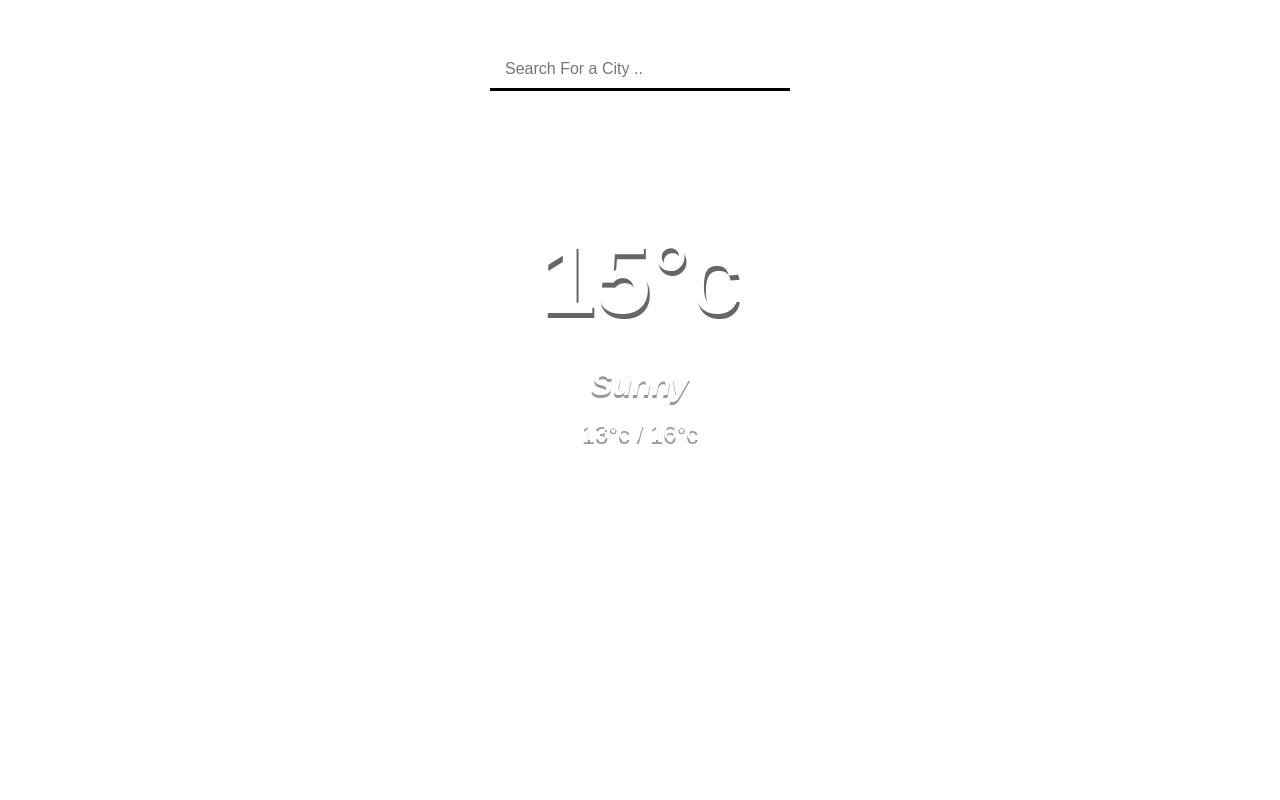
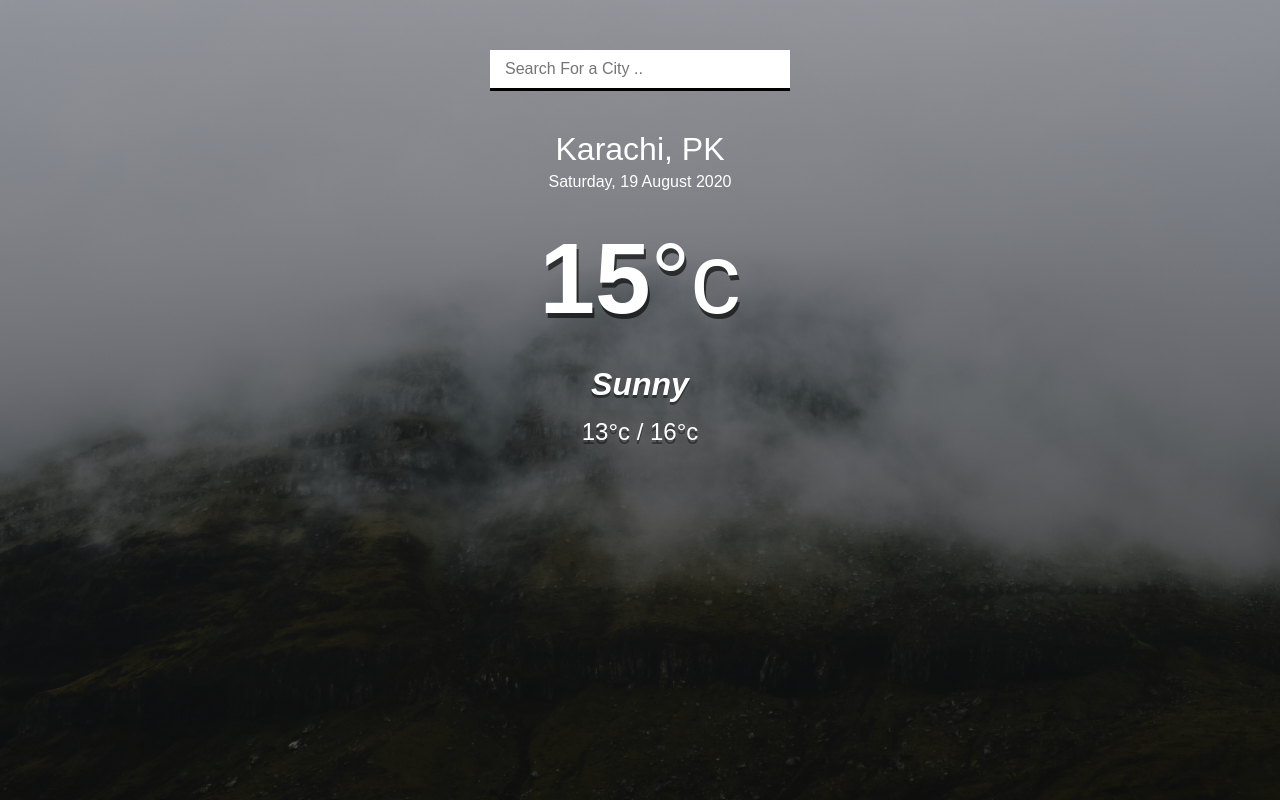
Before and after one commit to sami-ul-haq/weather-app-js, a plain HTML site: page index.html in a window 1280 px wide. Drawn offline with Linux system fonts and the light colour scheme.

Commit message:
minor fix

```diff
--- a/css/style.css
+++ b/css/style.css
@@ -6,7 +6,7 @@
 
 body{
     font-family: sans-serif;
-    background-image: url(.../assets/background1.jpg);
+    background-image: url(../assets/background.jpg);
     background-size: cover;
     background-position: center;
 }
@@ -15,6 +15,7 @@ body{
     display: flex;
     flex-direction: column;
     min-height: 100vh;
+    background-image: linear-gradient( to bottom, rgba(0,0,0,0.3) ,rgba(0,0,0,0.6) );
 }
 
 header{
```
